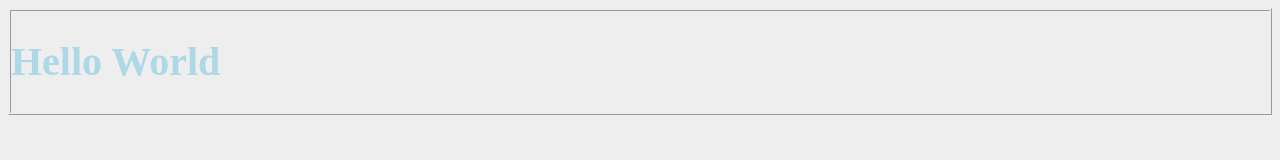
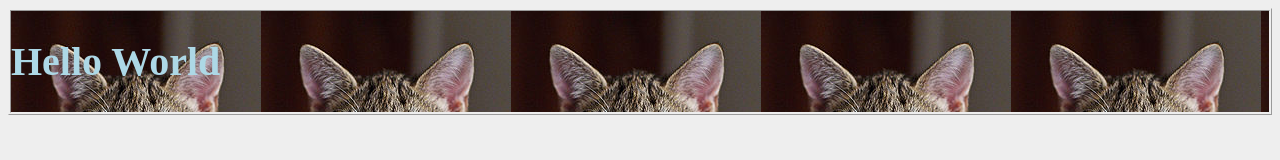
Before and after one commit to carolinastedman/day34, a plain HTML site: page index.html in a window 1280 px wide. Drawn offline with Linux system fonts and the light colour scheme.

Commit message:
Fix link to image
(added ../ before img)

```diff
--- a/styles/styles.css
+++ b/styles/styles.css
@@ -1,4 +1,4 @@
 .container{
 color:lightblue;
-background-image: url("img/cat.jpg");
+background-image: url("../img/cat.jpg");
 }
```
